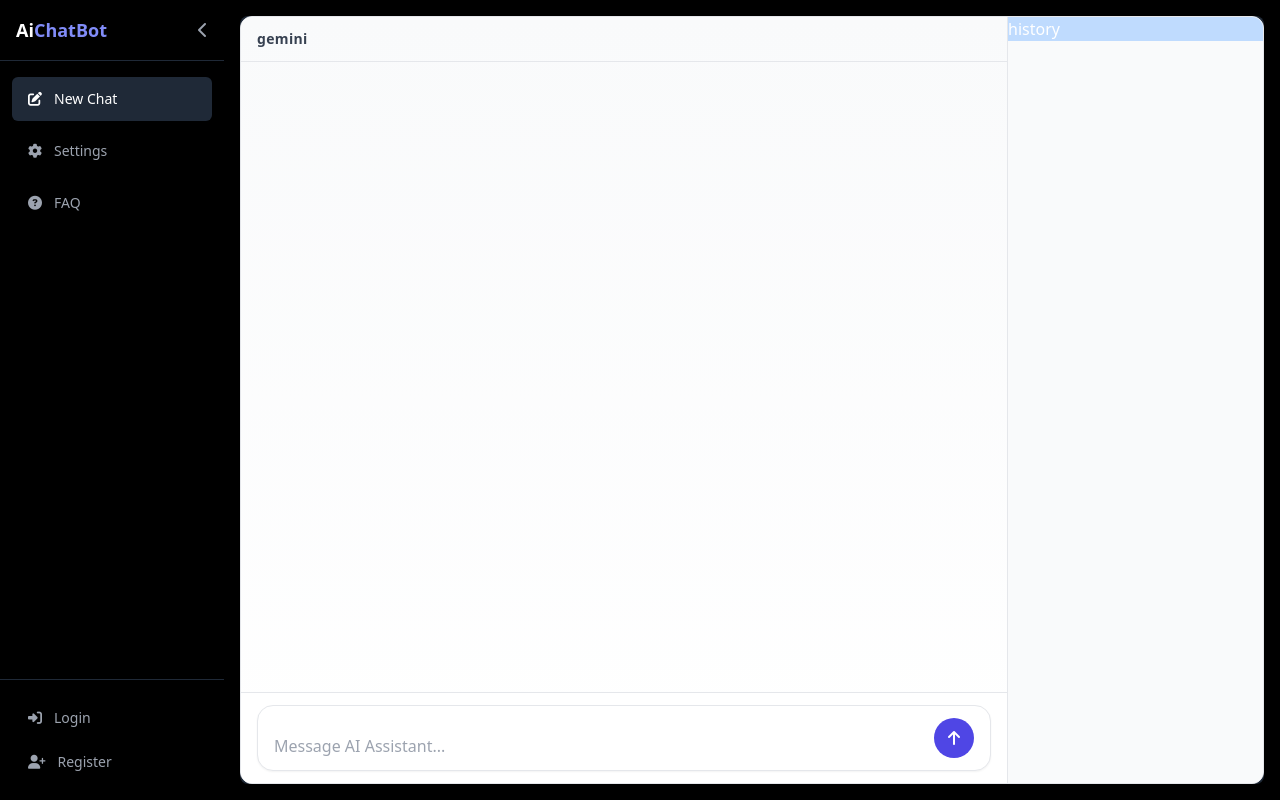
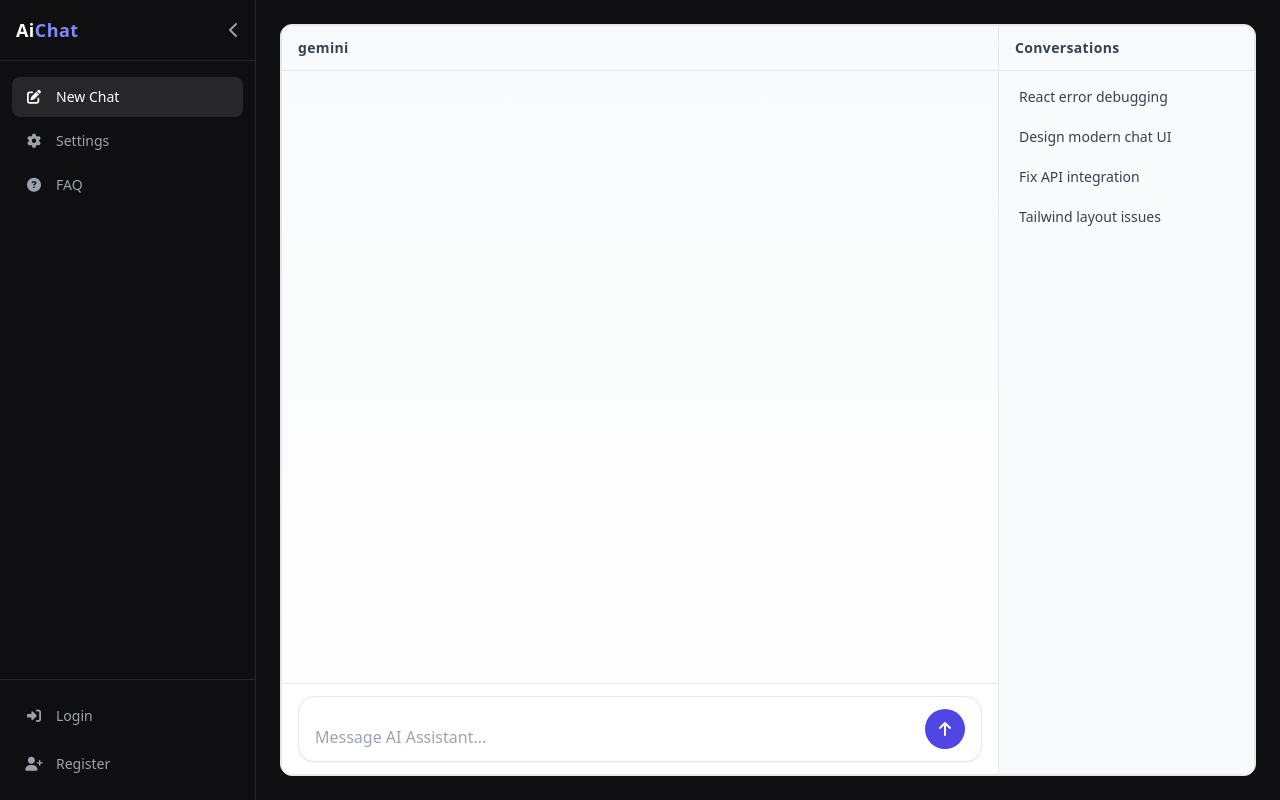
Before and after one commit to kirubanithi08/Ai-ChatBot, a React (Vite) app: page / in a window 1280 px wide. Built offline with nearby package versions, Linux system fonts and the light colour scheme.

Commit message:
Refactor App layout and enhance Sidebar with authentication modal

```diff
--- a/src/App.jsx
+++ b/src/App.jsx
@@ -4,47 +4,27 @@ import Sidebar from "./layout/Sidebar";
 import Chat from "./pages/Chat";
 import Settings from "./pages/Settings";
 import FAQ from "./pages/Faq";
-import Login from "./pages/Login"
-import Signup from "./pages/Signup"
 
 function App() {
   return (
-    <div className="flex h-screen bg-black overflow-hidden">
+    <div className="flex h-screen bg-gray-100 overflow-hidden">
+
       <Sidebar />
 
-      <main className="flex-1 p-4 ">
-        <Routes>
-          <Route
-            path="/"
-            element={
-              <div className="h-full bg-gray-800 text-white rounded-lg">
-                <Chat />
-              </div>
-            }
-          />
-          <Route
-            path="/settings"
-            element={
-              <div className="h-full bg-gray-800 text-white rounded-lg">
-                <Settings />
-              </div>
-            }
-          />
-          <Route
-            path="/faq"
-            element={
-              <div className="h-full bg-gray-800 text-white rounded-lg">
-                <FAQ />
-              </div>
-            }
-          />
+      <main className="flex-1 p-6 overflow-hidden bg-[#0f0f11]">
 
+        <div className="h-full bg-white rounded-xl shadow-sm border border-gray-200 overflow-hidden">
 
-           <Route path="/login" element={<Login />} />
-    <Route path="/signup" element={<Signup />} />
+          <Routes>
+            <Route path="/" element={<Chat />} />
+            <Route path="/settings" element={<Settings />} />
+            <Route path="/faq" element={<FAQ />} />
+          </Routes>
 
-        </Routes>
+        </div>
+
       </main>
+
     </div>
   );
 }
--- a/src/layout/History.jsx
+++ b/src/layout/History.jsx
@@ -1,15 +1,36 @@
-// import {useState} from 'react'
-
 function History() {
 
+  const chats = [
+    { id: 1, title: "React error debugging" },
+    { id: 2, title: "Design modern chat UI" },
+    { id: 3, title: "Fix API integration" },
+    { id: 4, title: "Tailwind layout issues" },
+  ];
 
-    return (
-      <>
-        <div className='bg-blue-200'>
-history
-        </div>
-      </>
-    );
+  return (
+    <div className="h-full flex flex-col bg-gray-50">
+
+
+      <div className="px-4 py-3 border-b border-gray-200">
+        <h2 className="text-sm font-semibold text-gray-700 tracking-wide">
+          Conversations
+        </h2>
+      </div>
+
+
+      <div className="flex-1 overflow-y-auto p-2 space-y-1">
+        {chats.map((chat) => (
+          <button
+            key={chat.id}
+            className="w-full text-left px-3 py-2 rounded-lg text-sm text-gray-700 hover:bg-white hover:shadow-sm transition"
+          >
+            {chat.title}
+          </button>
+        ))}
+      </div>
+
+    </div>
+  );
 }
 
-export default History
+export default History;
--- a/src/layout/Sidebar.jsx
+++ b/src/layout/Sidebar.jsx
@@ -1,37 +1,48 @@
 import { NavLink, useNavigate } from "react-router-dom";
 import { useState } from "react";
 import { useAuth } from "../auth/AuthContext";
+import Modal from "../components/Model";
+import Login from "../pages/Login";
+import Signup from "../pages/Signup";
 
 export default function Sidebar() {
   const [collapsed, setCollapsed] = useState(false);
   const [mobileOpen, setMobileOpen] = useState(false);
+  const [authModal, setAuthModal] = useState(null);
+
   const { user, logout } = useAuth();
   const navigate = useNavigate();
 
   const baseLink =
-    "flex items-center gap-3 px-4 py-3 rounded-md text-sm font-medium transition-colors";
-  const inactive = "text-gray-400 hover:bg-gray-800 hover:text-white";
-  const active = "bg-gray-800 text-white";
+    "flex items-center gap-3 px-3 py-2.5 rounded-lg text-sm font-medium transition-all duration-200";
+
+  const inactive =
+    "text-gray-400 hover:bg-white/5 hover:text-white";
+
+  const active =
+    "bg-white/10 text-white shadow-sm";
 
   const handleLogout = () => {
     logout();
-    navigate("/login");
+    navigate("/");
   };
 
   return (
     <>
 
-      <div className="md:hidden flex items-center justify-between px-4 py-3 bg-black text-white">
-        <span className="font-semibold">AiChatBot</span>
+      <div className="md:hidden flex items-center justify-between px-4 py-3 bg-[#0f0f11] text-white border-b border-white/10">
+        <span className="font-semibold tracking-wide">
+          Ai<span className="text-indigo-400">Chat</span>
+        </span>
         <button onClick={() => setMobileOpen(true)}>
-          <i className="fa-solid fa-bars text-lg"></i>
+          <i className="fa-solid fa-bars text-lg" />
         </button>
       </div>
 
 
       {mobileOpen && (
         <div
-          className="fixed inset-0 bg-black/50 z-40 md:hidden"
+          className="fixed inset-0 bg-black/50 backdrop-blur-sm z-40 md:hidden"
           onClick={() => setMobileOpen(false)}
         />
       )}
@@ -40,50 +51,54 @@ export default function Sidebar() {
       <aside
         className={`
           fixed md:static z-50
-          h-screen bg-black text-white
+          h-screen bg-[#0f0f11] text-white
+          border-r border-white/10
+          backdrop-blur-xl
           transition-all duration-300
-          ${collapsed ? "w-20" : "w-[14rem]"}
+          ${collapsed ? "w-20" : "w-64"}
           ${mobileOpen ? "left-0" : "-left-full"}
           md:left-0
         `}
       >
         <div className="flex flex-col h-full">
 
-          <div className="flex items-center justify-between px-4 py-4 border-b border-gray-800">
+
+          <div className="flex items-center justify-between px-4 py-4 border-b border-white/10">
             {!collapsed && (
-              <h1 className="text-lg font-bold">
-                Ai<span className="text-indigo-400">ChatBot</span>
+              <h1 className="text-lg font-semibold tracking-wide">
+                Ai<span className="text-indigo-400">Chat</span>
               </h1>
             )}
 
             <button
               onClick={() => setCollapsed(!collapsed)}
-              className="hidden md:block text-gray-400 hover:text-white"
+              className="hidden md:block text-gray-400 hover:text-white transition"
             >
               <i
                 className={`fa-solid ${
                   collapsed ? "fa-chevron-right" : "fa-chevron-left"
                 }`}
-              ></i>
+              />
             </button>
 
             <button
               onClick={() => setMobileOpen(false)}
               className="md:hidden text-gray-400"
             >
-              <i className="fa-solid fa-xmark"></i>
+              <i className="fa-solid fa-xmark" />
             </button>
           </div>
 
 
-          <nav className="px-3 py-4 space-y-2 flex-1">
+          <nav className="px-3 py-4 space-y-1 flex-1">
             <NavLink
               to="/"
               className={({ isActive }) =>
                 `${baseLink} ${isActive ? active : inactive}`
               }
+              onClick={() => setMobileOpen(false)}
             >
-              <i className="fa-solid fa-pen-to-square"></i>
+              <i className="fa-solid fa-pen-to-square w-5 text-center" />
               {!collapsed && <span>New Chat</span>}
             </NavLink>
 
@@ -92,8 +107,9 @@ export default function Sidebar() {
               className={({ isActive }) =>
                 `${baseLink} ${isActive ? active : inactive}`
               }
+              onClick={() => setMobileOpen(false)}
             >
-              <i className="fa-solid fa-gear"></i>
+              <i className="fa-solid fa-gear w-5 text-center" />
               {!collapsed && <span>Settings</span>}
             </NavLink>
 
@@ -102,22 +118,23 @@ export default function Sidebar() {
               className={({ isActive }) =>
                 `${baseLink} ${isActive ? active : inactive}`
               }
+              onClick={() => setMobileOpen(false)}
             >
-              <i className="fa-solid fa-circle-question"></i>
+              <i className="fa-solid fa-circle-question w-5 text-center" />
               {!collapsed && <span>FAQ</span>}
             </NavLink>
           </nav>
 
 
-          <div className="px-3 py-4 border-t border-gray-800">
+          <div className="px-3 py-4 border-t border-white/10 space-y-2">
             {user ? (
               <>
 
-                <div className="flex items-center gap-3 px-4 py-3 text-sm text-gray-300">
-                  <i className="fa-solid fa-user-circle text-lg"></i>
+                <div className="flex items-center gap-3 px-3 py-2 rounded-lg bg-white/5">
+                  <i className="fa-solid fa-user-circle text-xl text-indigo-400" />
                   {!collapsed && (
                     <div className="leading-tight">
-                      <div className="font-medium text-white">
+                      <div className="text-sm font-medium">
                         {user.name || "User"}
                       </div>
                       <div className="text-xs text-gray-400">
@@ -130,38 +147,44 @@ export default function Sidebar() {
 
                 <button
                   onClick={handleLogout}
-                  className={`${baseLink} w-full text-red-400 hover:bg-red-500/10 hover:text-red-300`}
+                  className={`${baseLink} w-full text-red-400 hover:bg-red-500/10`}
                 >
-                  <i className="fa-solid fa-right-from-bracket"></i>
+                  <i className="fa-solid fa-right-from-bracket w-5 text-center" />
                   {!collapsed && <span>Logout</span>}
                 </button>
               </>
             ) : (
               <>
-                <NavLink
-                  to="/login"
-                  className={({ isActive }) =>
-                    `${baseLink} ${isActive ? active : inactive}`
-                  }
+                <button
+                  onClick={() => setAuthModal("login")}
+                  className={`${baseLink} ${inactive} w-full`}
                 >
-                  <i className="fa-solid fa-right-to-bracket"></i>
+                  <i className="fa-solid fa-right-to-bracket w-5 text-center" />
                   {!collapsed && <span>Login</span>}
-                </NavLink>
+                </button>
 
-                <NavLink
-                  to="/signup"
-                  className={({ isActive }) =>
-                    `${baseLink} ${isActive ? active : inactive}`
-                  }
+                <button
+                  onClick={() => setAuthModal("signup")}
+                  className={`${baseLink} ${inactive} w-full`}
                 >
-                  <i className="fa-solid fa-user-plus"></i>
+                  <i className="fa-solid fa-user-plus w-5 text-center" />
                   {!collapsed && <span>Register</span>}
-                </NavLink>
+                </button>
               </>
             )}
           </div>
         </div>
       </aside>
+
+
+      <Modal open={!!authModal} onClose={() => setAuthModal(null)}>
+        {authModal === "login" && (
+          <Login onSuccess={() => setAuthModal(null)} />
+        )}
+        {authModal === "signup" && (
+          <Signup onSuccess={() => setAuthModal(null)} />
+        )}
+      </Modal>
     </>
   );
 }
```
